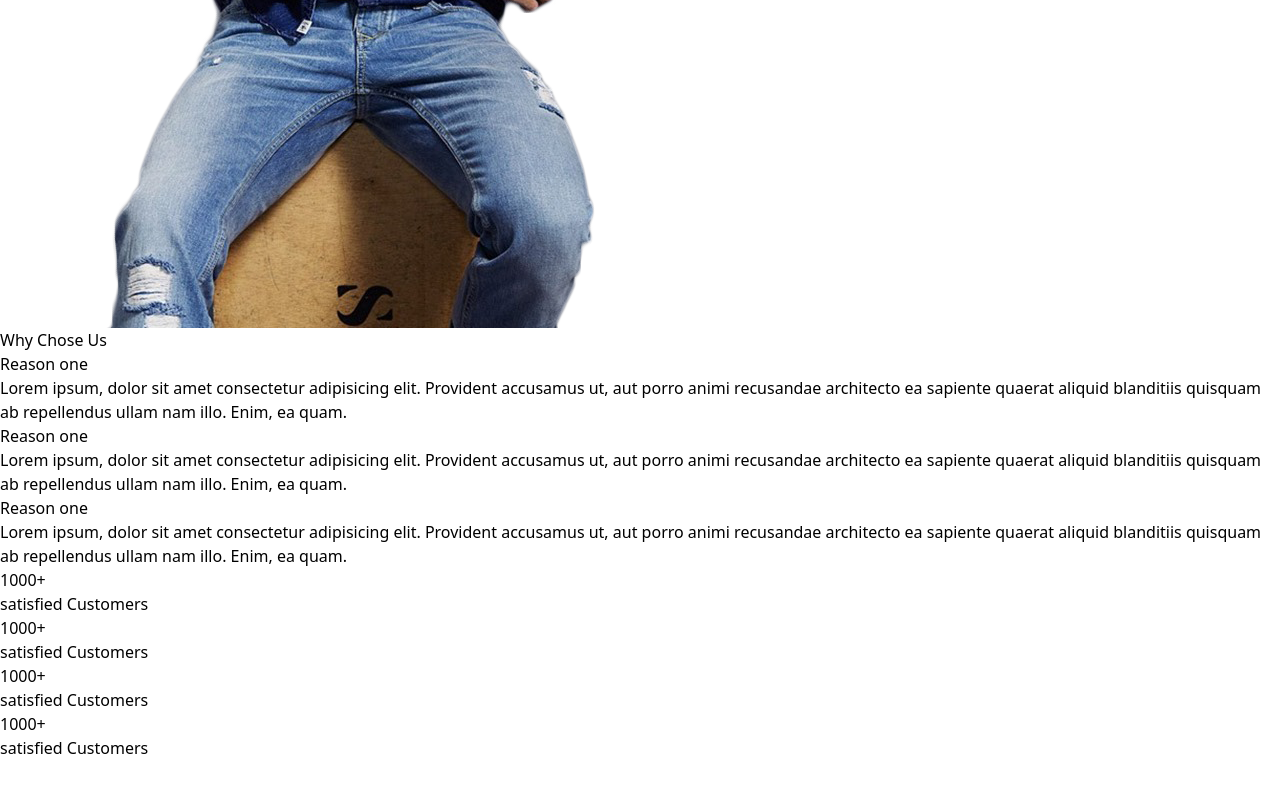
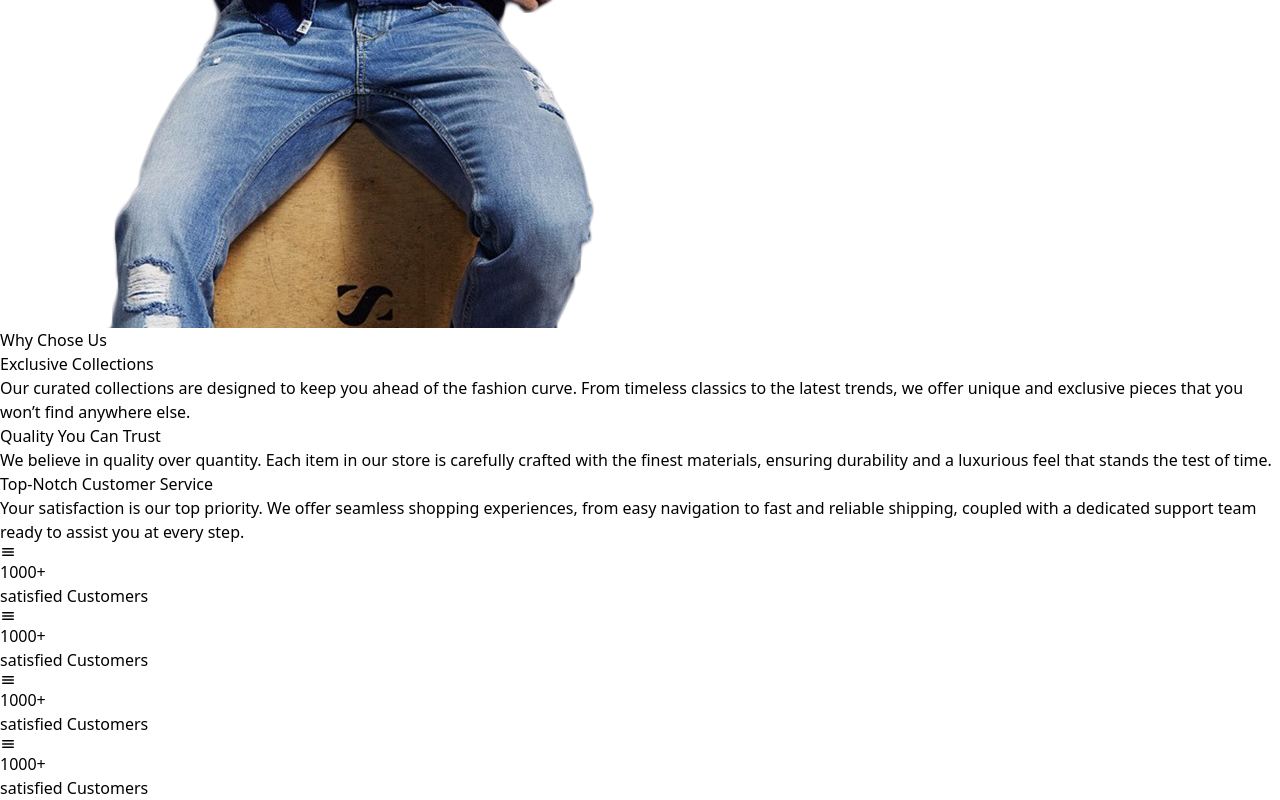
Before and after one commit to muhammadhussain29/E-Commerce-with-React, a React (Vite) app: page / in a window 1280 px wide. Shown: the part 3998-4798 px from the top of the page. Before the commit the page ends 4758 px from the top, so only its background shows below. Built offline with nearby package versions, Linux system fonts and the light colour scheme.

Commit message:
designed and content updated in Why-choose-us section | slider Dots in logic building

```diff
--- a/src/Components/Hero.jsx
+++ b/src/Components/Hero.jsx
@@ -18,7 +18,7 @@ const Hero = () => {
       duration: 0
     })
     initialAnimation.to("#shape", {
-      "border-radius":  "16% 84% 16% 84% / 23% 81% 19% 77%",
+      "border-radius": "16% 84% 16% 84% / 23% 81% 19% 77%",
       duration: 0
     })
     initialAnimation.from(slideRefs[0].current.querySelectorAll('h2 span, h4 span, p span'), {
@@ -26,7 +26,7 @@ const Hero = () => {
       y: 60,
       stagger: 0.2,
     })
-    initialAnimation.from('#shape',{
+    initialAnimation.from('#shape', {
       opacity: 0,
     })
     initialAnimation.from(slideRefs[0].current.querySelector('button'), {
@@ -35,13 +35,13 @@ const Hero = () => {
     })
     initialAnimation.from(slideRefs[0].current.querySelector('img'), {
       opacity: 0,
-      duration:0.6,
+      duration: 0.6,
       x: 60,
     })
     initialAnimation.from('#slider-dots div', {
       opacity: 0,
       stagger: 0.1,
-      duration:0.4,
+      duration: 0.4,
       x: 60,
     })
   });
@@ -89,7 +89,7 @@ const Hero = () => {
 
     // Shape Animation
     gsap.to("#shape", {
-      delay:0.6,
+      delay: 0.6,
       borderRadius: randomBorderRadius,
       duration: 1,
       ease: "power2.out",
@@ -165,28 +165,28 @@ const Hero = () => {
 
   let data = [
     {
-      mainHeading : "Elevate Your Style with FashionVista",
-      subText : "Discover the Latest Trends",
-      para : "Explore our exclusive collection of the latest fashion trends that blend style with comfort. From timeless classics to bold new statements, find everything you need to express your unique style. Shop now and enjoy free shipping on orders over $50!",
-      btn : "shop now"
+      mainHeading: "Elevate Your Style with FashionVista",
+      subText: "Discover the Latest Trends",
+      para: "Explore our exclusive collection of the latest fashion trends that blend style with comfort. From timeless classics to bold new statements, find everything you need to express your unique style. Shop now and enjoy free shipping on orders over $50!",
+      btn: "shop now"
     },
     {
-      mainHeading : "Discover Your Style",
-      para : "Explore our curated collection of men's clothing, where classic designs meet contemporary trends. From tailored suits to casual wear, find pieces that define your personal style and make a statement wherever you go.",
-      subText : "Timeless Fashion for the Modern Man",
-      btn : "shop for men"
+      mainHeading: "Discover Your Style",
+      para: "Explore our curated collection of men's clothing, where classic designs meet contemporary trends. From tailored suits to casual wear, find pieces that define your personal style and make a statement wherever you go.",
+      subText: "Timeless Fashion for the Modern Man",
+      btn: "shop for men"
     },
     {
-      mainHeading : "Embrace Elegance",
-      para : "Uncover a world of fashion with our stunning range of women's apparel. Whether you're searching for glamorous evening wear or everyday essentials, our selection offers elegance and comfort to match every occasion and taste.",
-      subText : "Chic and Sophisticated Styles",
-      btn : "shop for women"
+      mainHeading: "Embrace Elegance",
+      para: "Uncover a world of fashion with our stunning range of women's apparel. Whether you're searching for glamorous evening wear or everyday essentials, our selection offers elegance and comfort to match every occasion and taste.",
+      subText: "Chic and Sophisticated Styles",
+      btn: "shop for women"
     },
     {
-      mainHeading : "Perfect Your Look",
-      para : "Complete your outfits with our exclusive accessories collection. From statement jewelry to stylish bags and belts, find the perfect finishing touches that add a unique flair and elevate your fashion game to the next level.",
-      subText : "Accessories That Define Your Style",
-      btn : "view accessories"
+      mainHeading: "Perfect Your Look",
+      para: "Complete your outfits with our exclusive accessories collection. From statement jewelry to stylish bags and belts, find the perfect finishing touches that add a unique flair and elevate your fashion game to the next level.",
+      subText: "Accessories That Define Your Style",
+      btn: "view accessories"
     }
   ]
 
@@ -208,10 +208,9 @@ const Hero = () => {
       ))}
 
       <div id='slider-dots' className="flex mt-5 gap-1 absolute bottom-10 right-1/2 translate-x-1/2 z-20">
-        <div className="rounded-full p-2 bg-orange-500"></div>
-        <div className="rounded-full p-2 bg-orange-500/50"></div>
-        <div className="rounded-full p-2 bg-orange-500/50"></div>
-        <div className="rounded-full p-2 bg-orange-500/50"></div>
+        {data.map((_, index) => (
+          <div key={index} className={`rounded-full p-2 ${index === position ? 'bg-orange-500' : 'bg-orange-500/50'}`}></div>
+        ))}
       </div>
     </div>
   )
--- a/src/Components/Stats.jsx
+++ b/src/Components/Stats.jsx
@@ -1,11 +1,9 @@
 import React from 'react'
-import { IoMenu } from "react-icons/io5";
 import StatsCard from './StatsCard';
 
 const stats = () => {
   return (
     <div className=' py-10 px-20 bg-zinc-300 text-white'>
-        {/* <h2 className='text-5xl capitalize font-bold text-center '>Over growing stats</h2> */}
         <div className='flex justify-around items-center'>
             <StatsCard/>
             <StatsCard/>
--- a/src/Components/StatsCard.jsx
+++ b/src/Components/StatsCard.jsx
@@ -1,9 +1,10 @@
 import React from 'react'
+import { IoMenu } from "react-icons/io5";
 
-const StatsCard = () => {
+const StatsCard = (props) => {
   return (
     <div className="bg-zinc-100 flex flex-col items-center text-zinc-700 p-3 rounded-xl">
-                {/* <IoMenu className='text-4xl '/> */}
+                <IoMenu className='text-4xl '/>
                 <h3 className='text-4xl uppercase font-bold tracking-wide text-orange-500'>1000+</h3>
                 <h6 className='text-lg uppercase tracking-tight'>satisfied Customers</h6>
             </div>
--- a/src/Components/WhyUs.jsx
+++ b/src/Components/WhyUs.jsx
@@ -1,15 +1,48 @@
 import React from 'react'
 import WhyUsCard from './WhyUsCard'
+
+// Exclusive and Trendsetting Collections: Our curated collections are designed to keep you ahead of the fashion curve. From timeless classics to the latest trends, we offer unique and exclusive pieces that you won’t find anywhere else.
+
+// Unmatched Quality and Craftsmanship: We believe in quality over quantity. Each item in our store is carefully crafted with the finest materials, ensuring durability and a luxurious feel that stands the test of time.
+
+// Exceptional Customer Experience: Your satisfaction is our top priority. We offer seamless shopping experiences, from easy navigation to fast and reliable shipping, coupled with a dedicated support team ready to assist you at every step.
+
+// Happy Customers Served: "Over 50,000 Satisfied Customers"
+// Highlight the number of happy customers who have shopped with you, showcasing your reliability and trustworthiness.
+
+// Products Available: "1,200+ Unique Products Listed"
+// Emphasize the variety in your catalog by displaying the total number of products available for customers to browse.
+
+// Years of Experience: "5+ Years of Fashion Excellence"
+// Show the longevity and experience of your brand in the fashion industry, which can reassure customers about your expertise.
+
+// Orders Shipped Globally: "30,000+ Orders Shipped Worldwide"
+// Indicate the global reach of your brand by showing the number of orders shipped internationally, conveying your capability to cater to a worldwide audience.
+
+const data = [
+    {
+        heading: "Exclusive Collections",
+        para: "Our curated collections are designed to keep you ahead of the fashion curve. From timeless classics to the latest trends, we offer unique and exclusive pieces that you won’t find anywhere else."
+    },
+    {
+        heading: "Quality You Can Trust",
+        para: "We believe in quality over quantity. Each item in our store is carefully crafted with the finest materials, ensuring durability and a luxurious feel that stands the test of time."
+    },
+    {
+        heading: "Top-Notch Customer Service",
+        para: "Your satisfaction is our top priority. We offer seamless shopping experiences, from easy navigation to fast and reliable shipping, coupled with a dedicated support team ready to assist you at every step."
+    }
+]
 
 const WhyUs = () => {
     return (
         <div className='px-20 pt-20 text-white'>
             <h2 className='text-5xl text-orange-500 capitalize font-bold text-center '>Why Chose Us</h2>
             <div className="w-40 py-0.5 mt-3 rounded-full mx-auto bg-orange-500"></div>
-        <div className="flex justify-around items-center my-10">
-            <WhyUsCard/>
-            <WhyUsCard/>
-            <WhyUsCard/>
+            <div className="flex justify-between justify-items-stretch items-stretch  my-14">
+                {data.map((elem, index) => {
+                    return <WhyUsCard key={index} data={elem} />
+                })}
             </div>
         </div>
     )
--- a/src/Components/WhyUsCard.jsx
+++ b/src/Components/WhyUsCard.jsx
@@ -1,17 +1,15 @@
 import React from 'react'
 
-const WhyUsCard = () => {
-  return (
-    <div className="flex flex-col px-9 py-3 w-72 h-72 border rounded-xl overflow-hidden shadow-2xl bg-zinc-200">
-                <div className="flex items-center -translate-x-16">
-                    <div className='bg-orange-500 py-0.5 h-5 rounded w-14 mr-2'></div>
-                    <h3 className="text-2xl text-orange-500 capitalize font-bold">Reason one</h3>
-                </div>
-                {/* <h3 className="text-2xl text-zinc-700 uppercase font-bold">Reason one</h3> */}
-                {/* <div className='bg-orange-500 py-0.5 mb-3 rounded w-2/3'></div> */}
-                <p className="text-base text-zinc-700">Lorem ipsum, dolor sit amet consectetur adipisicing elit. Provident accusamus ut, aut porro animi recusandae architecto ea sapiente quaerat aliquid blanditiis quisquam ab repellendus ullam nam illo. Enim, ea quam.</p>
+const WhyUsCard = (props) => {
+    return (
+        <div className="flex flex-col px-9 py-3 w-1/4 mx-1 border rounded-xl overflow-hidden shadow-xl bg-zinc-200">
+            <div className="flex items-start relative">
+                <div className='bg-orange-500 py-0.5 h-5 rounded w-14 mr-2 mt-2 absolute -left-16'></div>
+                <h3 className="text-xl text-orange-500 capitalize font-bold relative w-full">{props.data.heading}</h3>
             </div>
-  )
+            <p className="text-base text-zinc-700 pt-3">{props.data.para}</p>
+        </div>
+    )
 }
 
 export default WhyUsCard
```
Lines whose indentation alone changed are shown as unchanged.
